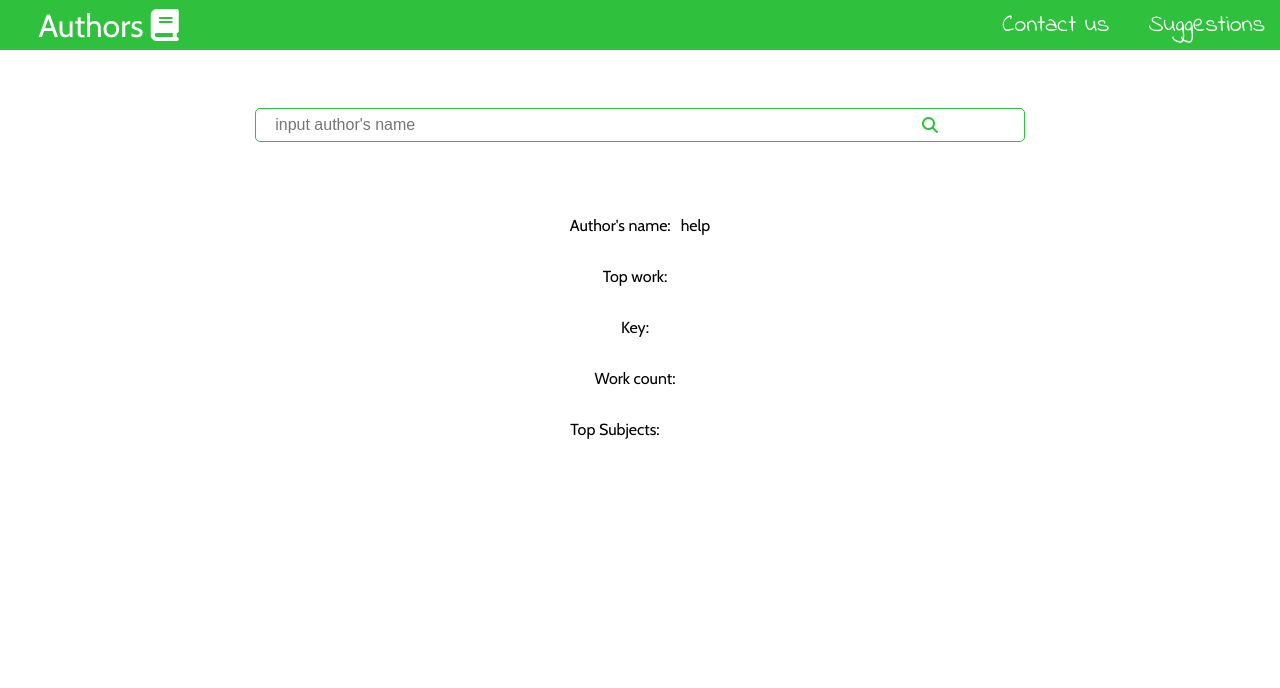
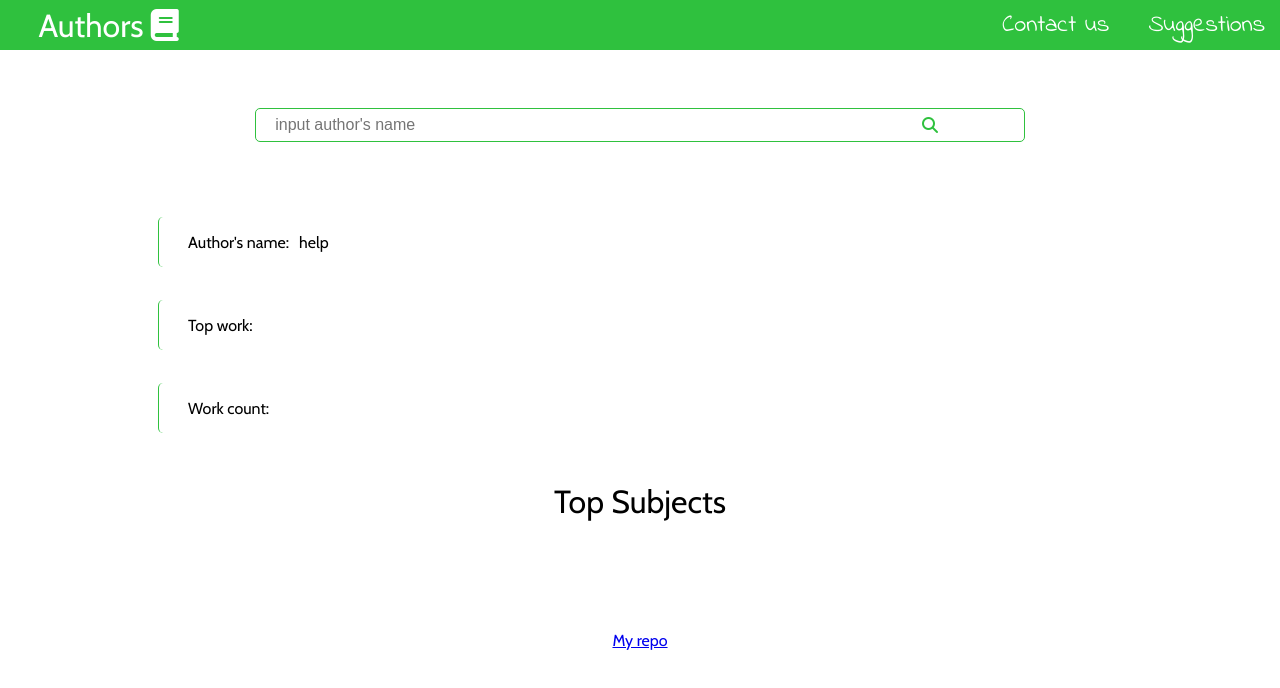
Before and after one commit to thrila/FindTheAuthor, a plain HTML site: page index.html in a window 1280 px wide. Drawn offline with nearby package versions, Linux system fonts and the light colour scheme.

Commit message:
Fix - functionality and design

```diff
--- a/index.html
+++ b/index.html
@@ -13,6 +13,7 @@
       crossorigin="anonymous"
       referrerpolicy="no-referrer"
     />
+    <!-- <script src="app.js"></script> -->
     <script src="index.js" defer></script>
   </head>
   <body>
@@ -47,18 +48,16 @@
         <p class="title">Top work:</p>
         <p id="top-work"></p>
       </div>
-      <div class="authorName">
-        <p class="title">Key:</p>
-        <p id="key"></p>
-      </div>
+
       <div class="authorName">
         <p class="title">Work count:</p>
         <p id="work-count"></p>
       </div>
-      <div class="authorName">
-        <p class="title">Top Subjects:</p>
-        <ul class="list"></ul>
-      </div>
     </div>
+    <div class="list-container">
+      <p class="list-title">Top Subjects</p>
+      <ul class="list"></ul>
+    </div>
+    <footer><a href="https://www.github.com/thrila">My repo</a></footer>
   </body>
 </html>
--- a/index.js
+++ b/index.js
@@ -3,7 +3,7 @@ const Key = document.getElementById('key');
 const AuthorName = document.getElementById('author-name');
 const TopWork = document.getElementById('top-work');
 const WorkCount = document.getElementById('work-count');
-const Unordered = document.querySelector('.list');
+let Unordered = document.querySelector('.list');
 const Btn = document.getElementById('button');
 let Input = document.getElementById('input');
 
@@ -17,17 +17,23 @@ async function AuthorNam (){
     string.replace(" ","%20");
     const Url = `https://openlibrary.org/search/authors.json?q=${string}`
     const response = await fetch(Url);
-    const data = await response.json()
-    const {key,name,top_subjects ,top_work,work_count}=data.docs[0]
-    Key.innerText = key;
+    const data = await response.json();
+    const {name,top_subjects ,top_work,work_count}=data.docs[0];
+    let List = ''
     AuthorName.innerText = name;
     TopWork.innerText = top_work;
     WorkCount.innerText= work_count
     top_subjects.map((subject)=> {
         console.log(subject);
-        const List = document.createElement('li');
+         List = document.createElement('li');
         List.classList.add("list-el")
         List.innerText= subject;
         Unordered.appendChild(List)
+
     });
+    console.log(List)
+
+    Input.value = ""
+    // Unordered.removeChild(List)
+
 }
--- a/style.css
+++ b/style.css
@@ -107,14 +107,16 @@ nav ul li a:hover{
 }
 .authorName{
     display: flex;
-    justify-content: ;
+
 }
 #result {
     display: flex;
     min-height: 250px;
     justify-content: center;
     align-items: center;
-    flex-direction: column;
+    flex-direction: row;
+    margin: 0 3%;
+    flex-flow: wrap row;
 }
 .authorName .title {
     padding: 0 10px 0 0;
@@ -125,3 +127,54 @@ nav ul li a:hover{
 .list-el{
     padding: 0 0 10px 0;
 }
+/* the end  */
+.authorName{
+    width: 80%;
+    height: 50px;
+    margin: 5px 10px ;
+    border-left: 1px var(--secondary-background-color)  solid;
+    border-radius: 5px;
+}
+
+.title{
+    margin-left: 3%;
+}
+.list-container{
+    display: flex;
+    align-items: center;
+    justify-content: center;
+    flex-direction: column;
+}
+.list-title{
+    display: block;
+    font-size: 2rem;
+}
+.list {
+   min-height: 50px;
+    display: flex;
+    flex-flow: row wrap;
+    justify-content: space-evenly;
+    align-items: center;
+}
+.list-el {
+    max-height: 30px ;
+    /* border:  1px solid black; */
+    display: flex;
+    justify-content: center;
+    align-items: center;
+    margin: 1%;
+}
+footer{
+    height: 20px;
+    display: flex;
+    width: 100%;
+    justify-content: center;
+    align-items: center;
+    position: relative;
+    bottom: 0;
+
+}
+footer a {
+    text-align: center;
+    margin-bottom: 10px;
+}
```
Also changed, not shown: 1 other file.
